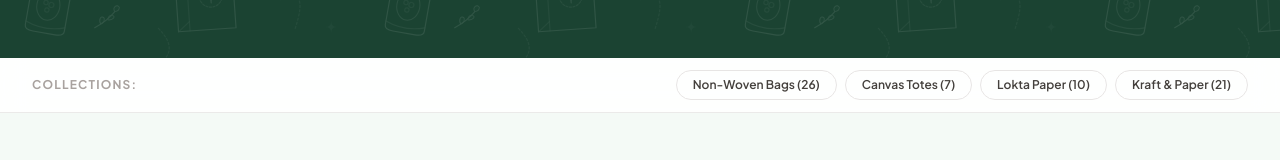
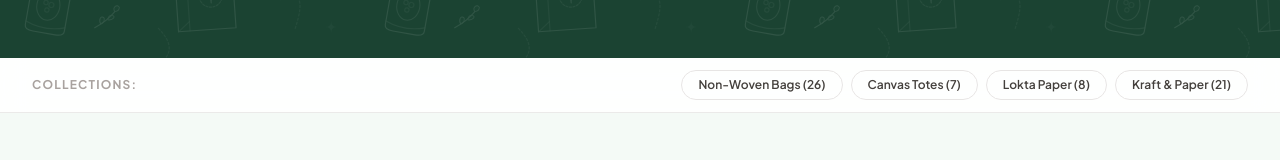
Before and after one commit to kingership321/ecoprintpack, a Next.js app: page /gallery in a window 1280 px wide. Shown: the part 333-493 px from the top of the page. Built offline with nearby package versions, Linux system fonts and the light colour scheme; a web font is replaced by a local one.

Commit message:
Replace unclear/blurry Lokta gallery images with high-resolution authentic studio packaging products

```diff
--- a/data/galleryData.ts
+++ b/data/galleryData.ts
@@ -99,8 +99,8 @@ export const galleryItems: GalleryItem[] = [
     category: 'Lokta Paper',
     subCategory: 'Lokta Paper Bag',
     badge: 'Lokta',
-    image: '/asset/gallery-studio/gallery-9.jpg',
-    alt: 'Lokta Paper Bag Design #3 - Eco Print & Pack Nepal'
+    image: '/asset/products-studio/lokta-wine.jpg',
+    alt: 'Botanical Petal Lokta Paper Bag Design #3 - Eco Print & Pack Nepal'
   },
   {
     id: 12,
@@ -108,35 +108,35 @@ export const galleryItems: GalleryItem[] = [
     category: 'Lokta Paper',
     subCategory: 'Lokta Paper Bag',
     badge: 'Lokta',
-    image: '/asset/gallery-studio/gallery-12.jpg',
-    alt: 'Lokta Paper Bag Design #4 - Eco Print & Pack Nepal'
+    image: '/asset/products-studio/lokta-shopper.jpg',
+    alt: 'Artisanal Textured Indigo Lokta Paper Bag Design #4 - Eco Print & Pack Nepal'
   },
   {
     id: 13,
-    title: 'Lokta Paper Bag Design #5',
+    title: 'Lokta Paper Packaging Design #5',
     category: 'Lokta Paper',
-    subCategory: 'Lokta Paper Bag',
+    subCategory: 'Lokta Paper Packaging',
     badge: 'Lokta',
-    image: '/asset/gallery-studio/gallery-10.jpg',
-    alt: 'Lokta Paper Bag Design #5 - Eco Print & Pack Nepal'
+    image: '/asset/products-studio/lokta-envelope.jpg',
+    alt: 'Handmade Lokta Button Document Pouch & Envelope - Eco Print & Pack Nepal'
   },
   {
     id: 14,
-    title: 'Lokta Paper Bag Design #6',
+    title: 'Lokta Gift Box Design #6',
     category: 'Lokta Paper',
-    subCategory: 'Lokta Paper Bag',
+    subCategory: 'Lokta Paper Box',
     badge: 'Lokta',
     image: '/asset/gallery-studio/gallery-14.jpg',
-    alt: 'Lokta Paper Bag Design #6 - Eco Print & Pack Nepal'
+    alt: 'Cobalt Blue Lokta Box Design #6 - Eco Print & Pack Nepal'
   },
   {
     id: 15,
-    title: 'Lokta Paper Bag Design #7',
+    title: 'Lokta Rigid Luxury Box Design #7',
     category: 'Lokta Paper',
-    subCategory: 'Lokta Paper Bag',
+    subCategory: 'Lokta Paper Box',
     badge: 'Lokta',
-    image: '/asset/gallery-studio/gallery-15.jpg',
-    alt: 'Lokta Paper Bag Design #7 - Eco Print & Pack Nepal'
+    image: '/asset/products-studio/lokta-box.jpg',
+    alt: 'Handcrafted Rigid Lokta Luxury Box Design #7 - Eco Print & Pack Nepal'
   },
   {
     id: 16,
@@ -144,26 +144,8 @@ export const galleryItems: GalleryItem[] = [
     category: 'Lokta Paper',
     subCategory: 'Lokta Paper Bag',
     badge: 'Lokta',
-    image: '/asset/gallery-studio/gallery-16.jpg',
-    alt: 'Lokta Paper Bag Design #8 - Eco Print & Pack Nepal'
-  },
-  {
-    id: 17,
-    title: 'Lokta Paper Bag Design #9',
-    category: 'Lokta Paper',
-    subCategory: 'Lokta Paper Bag',
-    badge: 'Lokta',
-    image: '/asset/gallery-studio/gallery-17.jpg',
-    alt: 'Lokta Paper Bag Design #9 - Eco Print & Pack Nepal'
-  },
-  {
-    id: 18,
-    title: 'Lokta Paper Bag Design #10',
-    category: 'Lokta Paper',
-    subCategory: 'Lokta Paper Bag',
-    badge: 'Lokta',
-    image: '/asset/gallery-studio/gallery-18.jpg',
-    alt: 'Lokta Paper Bag Design #10 - Eco Print & Pack Nepal'
+    image: '/asset/products-studio/lokta-terracotta.jpg',
+    alt: 'Terracotta Artisanal Lokta Paper Bag Design #8 - Eco Print & Pack Nepal'
   },
   {
     id: 19,
```
Also changed, not shown: 2 other files (tests, documents, lock files or other folders).
